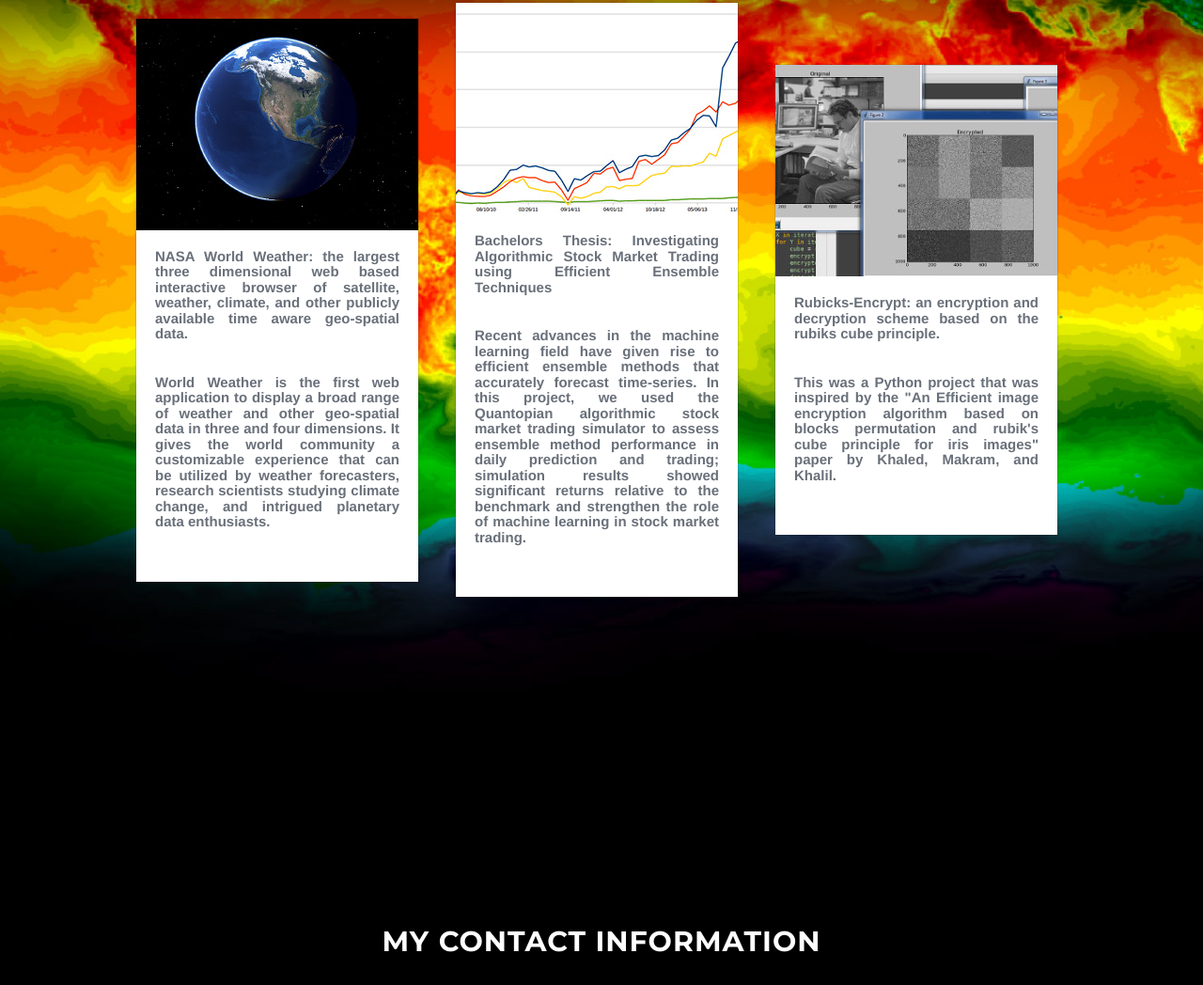
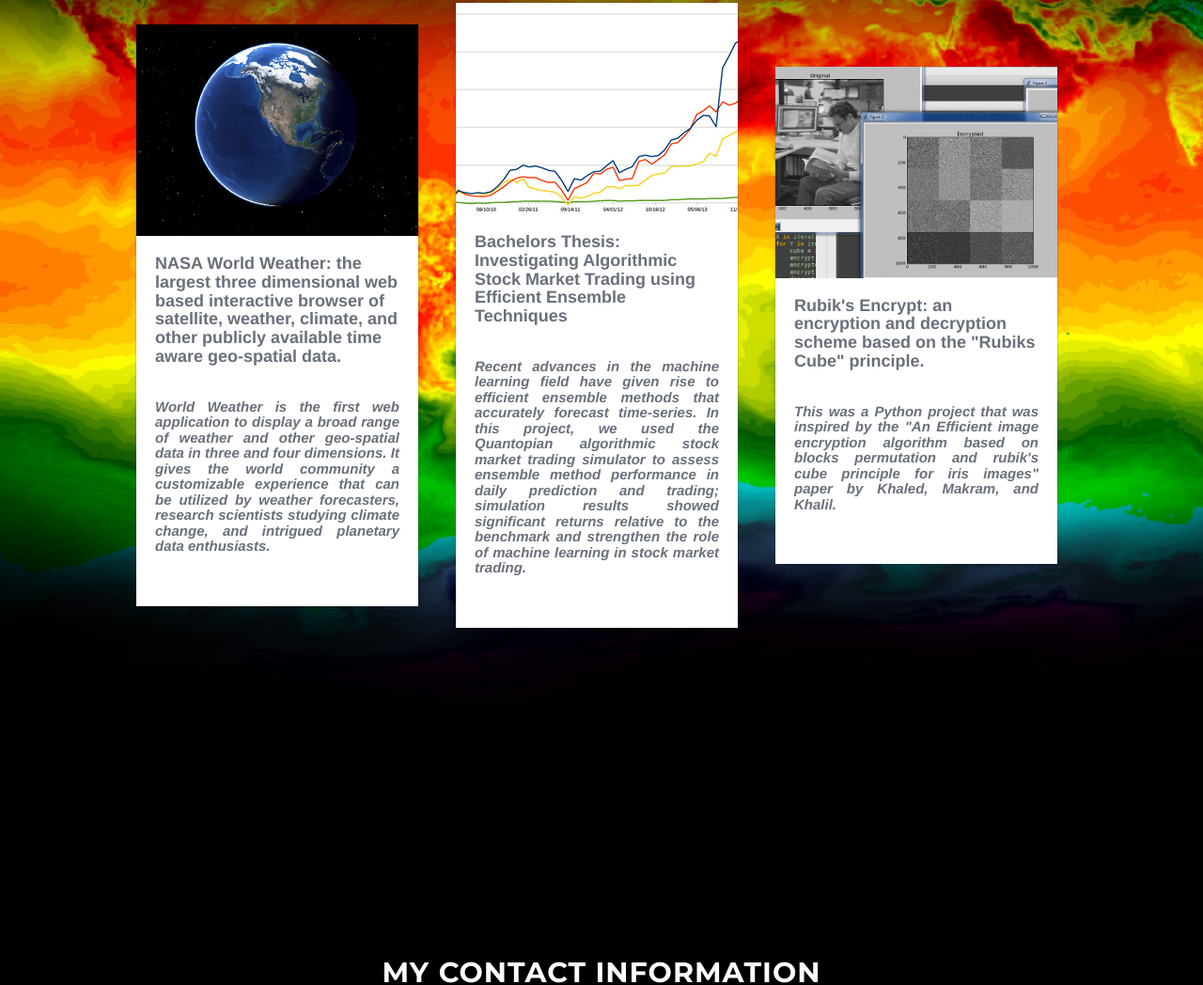
Before and after one commit to KhaledSharif/khaledsharif.github.io, a website: page index.html in a window 1280 px wide. Shown: the part 2043-3091 px from the top of the page at 94% size. Drawn offline with nearby package versions, Linux system fonts and the light colour scheme.

Commit message:
fixup! Ready for deployment.

```diff
--- a/index.html
+++ b/index.html
@@ -43,6 +43,12 @@
         line-height: 20px;
         text-align: justify;
         text-justify: inter-word;
+    }
+
+    .heading-modifiers
+    {
+        font-size: 18px;
+        text-align: left;
     }
 
     .card-modifiers {
@@ -160,18 +166,18 @@
                                         </figure>
                                     </div>
                                     <div class="card-content">
-                                        <p>NASA World Weather: the largest three dimensional web based interactive
+                                        <p class="heading-modifiers">NASA World Weather: the largest three dimensional web based interactive
                                             browser of
                                             satellite, weather, climate, and other publicly available time aware
                                             geo-spatial data.</p>
-                                        <p>World Weather is the first web application to display a broad range of
+                                        <p><i>World Weather is the first web application to display a broad range of
                                             weather
                                             and other geo-spatial data in three and four dimensions. It gives the world
                                             community a
                                             customizable experience that can be utilized by weather forecasters,
                                             research
                                             scientists studying climate change, and intrigued planetary data
-                                            enthusiasts.</p>
+                                            enthusiasts.</i></p>
                                     </div>
                                 </div>
                             </a>
@@ -187,11 +193,11 @@
                                         </figure>
                                     </div>
                                     <div class="card-content">
-                                        <p>Bachelors Thesis: Investigating Algorithmic Stock Market Trading using
+                                        <p class="heading-modifiers">Bachelors Thesis: Investigating Algorithmic Stock Market Trading using
                                             Efficient
                                             Ensemble
                                             Techniques</p>
-                                        <p>Recent advances in the machine learning field have given rise to
+                                        <p><i>Recent advances in the machine learning field have given rise to
                                             efficient ensemble methods that accurately forecast time-series. In this
                                             project, we
                                             used the Quantopian algorithmic stock market trading simulator to assess
@@ -200,7 +206,7 @@
                                             showed
                                             significant returns relative to the benchmark and strengthen the role of
                                             machine
-                                            learning in stock market trading.</p>
+                                            learning in stock market trading.</i></p>
                                     </div>
                                 </div>
                             </a>
@@ -216,14 +222,14 @@
                                         </figure>
                                     </div>
                                     <div class="card-content">
-                                        <p>Rubicks-Encrypt: an encryption and decryption scheme based on the rubiks cube
+                                        <p class="heading-modifiers">Rubik's Encrypt: an encryption and decryption scheme based on the "Rubiks Cube"
                                             principle.</p>
-                                        <p>
+                                        <p><i>
                                             This was a Python project that was inspired by the "An Efficient
                                             image encryption algorithm based on blocks
                                             permutation and rubik's cube principle for iris images" paper by Khaled,
                                             Makram,
-                                            and Khalil.</p>
+                                            and Khalil.</i></p>
                                     </div>
                                 </div>
                             </a>
```
